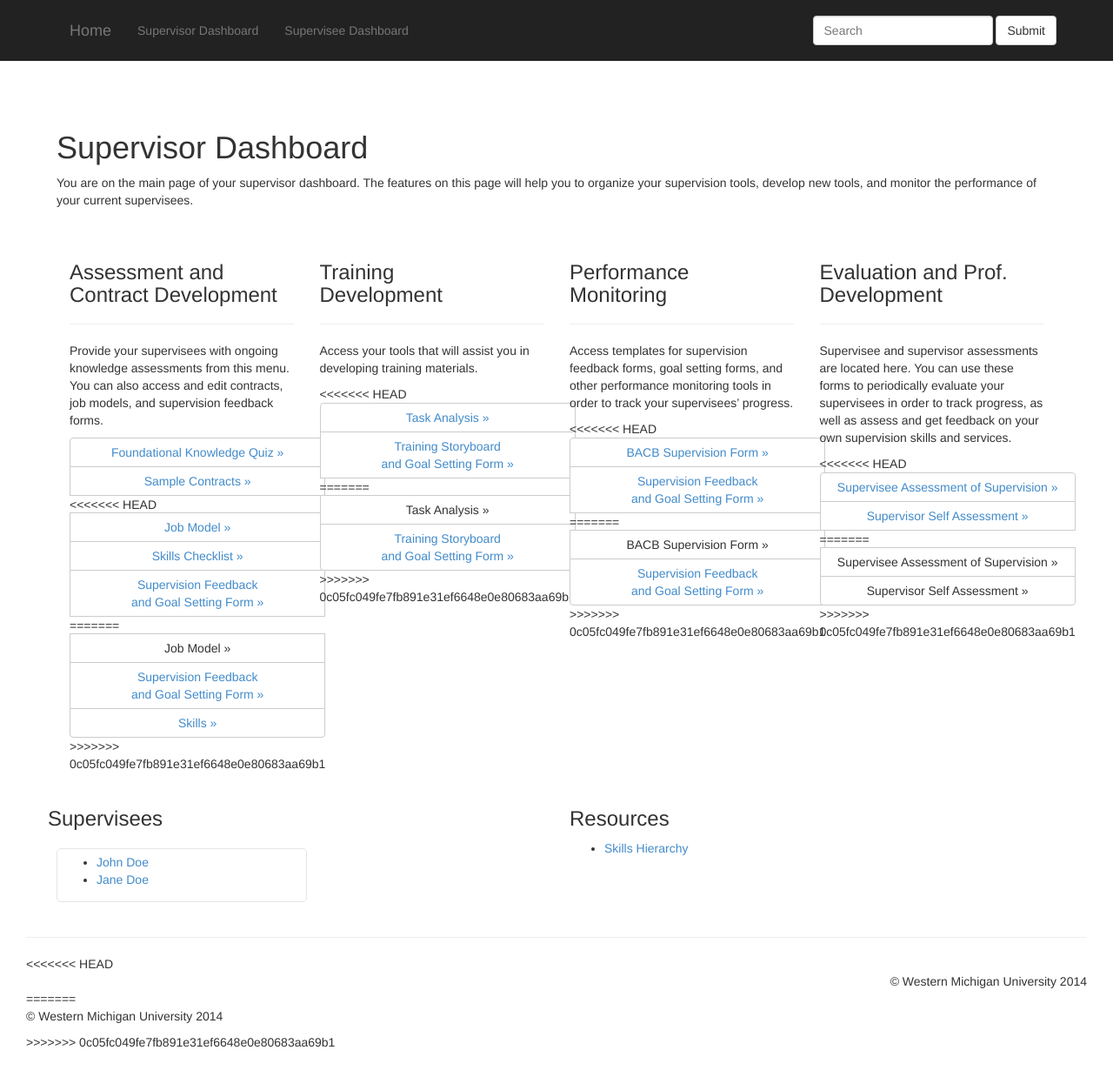
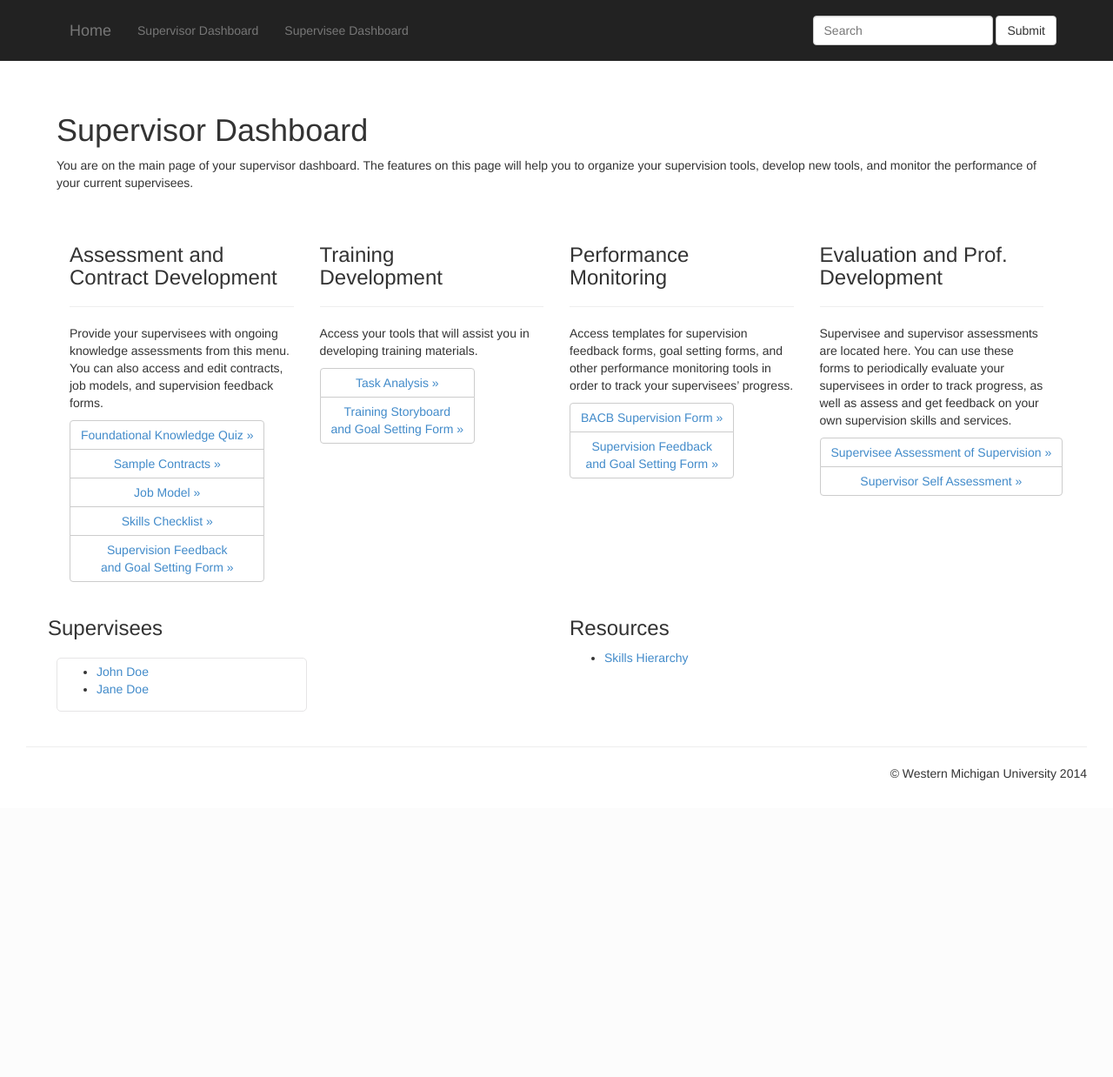
Before and after one commit to andyburghardt/bacb-project, a Django app: template static/templates/supervisors.html in a window 1280 px wide. Shown: the whole page at 87% size. After the commit the page ends 897 px from the top, so only its background shows below. Run offline with Django 3.2, Linux system fonts and the light colour scheme; the template is opened without the code that fills it, so the values that code supplies are empty; parts of the project's set-up code (start-up, migrations or seed data) failed here and were passed over; some libraries are stand-ins or nearby versions.

Commit message:
Fixed base template

```diff
--- a/static/templates/base.html
+++ b/static/templates/base.html
@@ -28,15 +28,11 @@
       <script src="https://oss.maxcdn.com/html5shiv/3.7.2/html5shiv.min.js"></script>
       <script src="https://oss.maxcdn.com/respond/1.4.2/respond.min.js"></script>
     <![endif]-->
-<<<<<<< HEAD
 </head>
 <body>
-=======
   </head>
 
   <body>
->>>>>>> 0c05fc049fe7fb891e31ef6648e0e80683aa69b1
-
 {% include 'navbar.html' %}
 
 {% block jumbotron %}
@@ -67,11 +63,7 @@
 
 
       <footer>
-<<<<<<< HEAD
         <div align="right">&copy; Western Michigan University 2014</div>
-=======
-        <p>&copy; Western Michigan University 2014</p>
->>>>>>> 0c05fc049fe7fb891e31ef6648e0e80683aa69b1
       </footer>
     </div> <!-- /container -->
 
--- a/static/templates/selfassessment.html
+++ b/static/templates/selfassessment.html
@@ -2,7 +2,6 @@
 
 {% block jumbotron %}
 
- <!-Main jumbotron for a primary marketing message or call to action -->
 <div class="jumbotron">
 <h2>Supervisor Self-Assessment for Professional Development</h2>
 Rate yourself on each of the following areas of supervision. The items in <strong>BOLD</strong> are considered critical aspects of supervision. If you are unable to perform any <strong>BOLDED</strong> items, please add them to your professional development plan and set a timely deadline for developing those skills. Once you have completed the self-assessment, identify 3 opportunities for professional development and complete the Professional Development Plan.<br /><br />
--- a/static/templates/supervisors.html
+++ b/static/templates/supervisors.html
@@ -25,15 +25,9 @@
           <div class="btn-group-vertical">
           <button type="button" class="btn btn-default" role="button"><a href='{% url "knowledgequiz" %}'>Foundational Knowledge Quiz &raquo;</a></button>
           <button type="button" class="btn btn-default" role="button"><a href='{% url "samplecontracts" %}'>Sample Contracts &raquo;</a></button>
-<<<<<<< HEAD
           <button type="button" class="btn btn-default" role="button"><a href='{% url "jobmodel" %}'>Job Model &raquo;</a></button>
           <button type="button" class="btn btn-default" role="button"><a href='{% url "skills" %}'>Skills Checklist &raquo;</a></button>
           <button type="button" class="btn btn-default" role="button"><a href='{% url "supervisionfeedback" %}'>Supervision Feedback <br />and Goal Setting Form &raquo;</a></button>
-=======
-          <button type="button" class="btn btn-default" href="#" role="button">Job Model &raquo;</button>
-          <button type="button" class="btn btn-default" href="#" role="button"><a href='{% url "supervisionfeedback" %}'>Supervision Feedback <br />and Goal Setting Form &raquo;</a></button>
-          <button type="button" class="btn btn-default" role="button"><a href='{% url "skills" %}'>Skills &raquo;</a></button>
->>>>>>> 0c05fc049fe7fb891e31ef6648e0e80683aa69b1
           </div>
         </div>
         <div class="col-md-3">
@@ -41,13 +35,8 @@
           <hr />
           <p>Access your tools that will assist you in developing training materials.</p>
           <div class="btn-group-vertical">
-<<<<<<< HEAD
           <button type="button" class="btn btn-default" role="button"><a href='{% url "taskanalysis" %}'>Task Analysis &raquo;</a></button>
           <button type="button" class="btn btn-default" role="button"><a href='{% url "storyboard" %}'>Training Storyboard <br />and Goal Setting Form &raquo;</a></button>
-=======
-          <button type="button" class="btn btn-default" href="#" role="button">Task Analysis &raquo;</button>
-          <button type="button" class="btn btn-default" href="#" role="button"><a href='{% url "storyboard" %}'>Training Storyboard <br />and Goal Setting Form &raquo;</a></button>
->>>>>>> 0c05fc049fe7fb891e31ef6648e0e80683aa69b1
           </div>
        </div>
         <div class="col-md-3">
@@ -55,13 +44,8 @@
           <hr />
           <p>Access templates for supervision feedback forms, goal setting forms, and other performance monitoring tools in order to track your supervisees’ progress.</p>
           <div class="btn-group-vertical">
-<<<<<<< HEAD
           <button type="button" class="btn btn-default" role="button"><a href='{% url "experiencesupervisionform" %}'>BACB Supervision Form &raquo;</a></button>
           <button type="button" class="btn btn-default" role="button"><a href='{% url "supervisionfeedback" %}'>Supervision Feedback <br />and Goal Setting Form &raquo;</a></button>
-=======
-          <button type="button" class="btn btn-default" href="#" role="button">BACB Supervision Form &raquo;</button>
-          <button type="button" class="btn btn-default" href="#" role="button"><a href='{% url "supervisionfeedback" %}'>Supervision Feedback <br />and Goal Setting Form &raquo;</a></button>
->>>>>>> 0c05fc049fe7fb891e31ef6648e0e80683aa69b1
           </div>
         </div>
 
@@ -70,13 +54,8 @@
           <hr />
           <p>Supervisee and supervisor assessments are located here.  You can use these forms to periodically evaluate your supervisees in order to track progress, as well as assess and get feedback on your own supervision skills and services. </p>
           <div class="btn-group-vertical">
-<<<<<<< HEAD
           <button type="button" class="btn btn-default" role="button"><a href='{% url "selfassessmentview" %}'>Supervisee Assessment of Supervision &raquo;</a></button>
           <button type="button" class="btn btn-default" role="button"><a href='{% url "selfassessment" %}'>Supervisor Self Assessment &raquo;</a></button>
-=======
-          <button type="button" class="btn btn-default" href="#" role="button">Supervisee Assessment of Supervision &raquo;</button>
-          <button type="button" class="btn btn-default" href="#" role="button">Supervisor Self Assessment &raquo;</button>
->>>>>>> 0c05fc049fe7fb891e31ef6648e0e80683aa69b1
           </div>
         </div>
 </div>
```
Also changed, not shown: static/templates/storyboard.html (+0 -14 lines).
